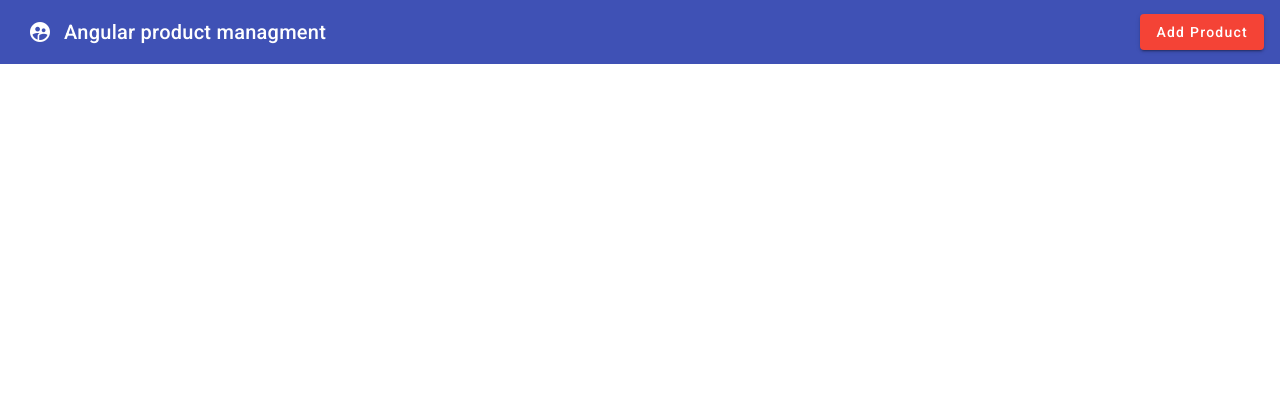
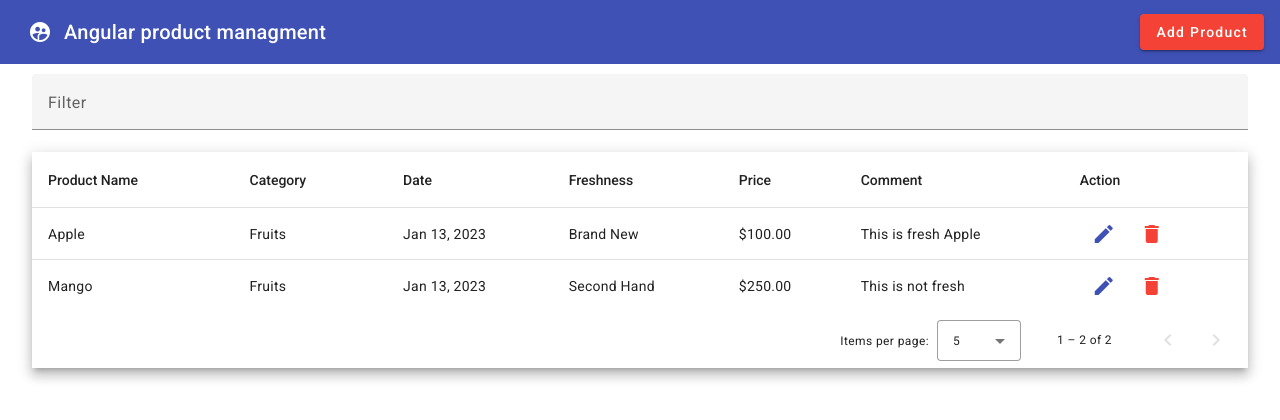
Before and after one commit to Avshalom-Ts/ProductTableReactiveForm, an Angular app: page / in a window 1280 px wide. Shown: the top 420 px of the page. Built offline with nearby package versions, Linux system fonts and the light colour scheme; data requests are answered from the project's data file.

Commit message:
Table design with bind data complet

```diff
--- a/src/app/app.component.html
+++ b/src/app/app.component.html
@@ -1,8 +1,82 @@
 <mat-toolbar color="primary">
-  <button mat-icon-button class="example-icon" aria-label="Example icon-button with menu icon">
+  <button mat-icon-button>
     <mat-icon>supervised_user_circle</mat-icon>
   </button>
   <span>Angular product managment</span>
   <span class="example-spacer"></span>
   <button mat-raised-button color="warn" (click)="openDialog()">Add Product</button>
 </mat-toolbar>
+
+<div class="container">
+  <div style="margin-top: 10px;">
+    <mat-form-field>
+      <mat-label>Filter</mat-label>
+      <input matInput (keyup)="applyFilter($event)" placeholder="Ex. Mia" #input>
+    </mat-form-field>
+
+    <div class="mat-elevation-z8">
+      <table mat-table [dataSource]="dataSource" matSort>
+
+        <!-- productName Column -->
+        <ng-container matColumnDef="productName">
+          <th mat-header-cell *matHeaderCellDef mat-sort-header> Product Name </th>
+          <td mat-cell *matCellDef="let row"> {{row.productName}} </td>
+        </ng-container>
+
+        <!-- Category Column -->
+        <ng-container matColumnDef="category">
+          <th mat-header-cell *matHeaderCellDef mat-sort-header> Category </th>
+          <td mat-cell *matCellDef="let row"> {{row.category}} </td>
+        </ng-container>
+
+        <!-- Date Column -->
+        <ng-container matColumnDef="date">
+          <th mat-header-cell *matHeaderCellDef mat-sort-header> Date </th>
+          <td mat-cell *matCellDef="let row"> {{row.date | date}} </td>
+        </ng-container>
+
+        <!-- Freshness Column -->
+        <ng-container matColumnDef="freshness">
+          <th mat-header-cell *matHeaderCellDef mat-sort-header> Freshness </th>
+          <td mat-cell *matCellDef="let row"> {{row.freshness}} </td>
+        </ng-container>
+
+        <!-- Price Column -->
+        <ng-container matColumnDef="price">
+          <th mat-header-cell *matHeaderCellDef mat-sort-header> Price </th>
+          <td mat-cell *matCellDef="let row"> {{row.price | currency}} </td>
+        </ng-container>
+
+        <!-- Comment Column -->
+        <ng-container matColumnDef="comment">
+          <th mat-header-cell *matHeaderCellDef mat-sort-header> Comment </th>
+          <td mat-cell *matCellDef="let row"> {{row.comment}} </td>
+        </ng-container>
+
+        <!-- Action Column -->
+        <ng-container matColumnDef="action">
+          <th mat-header-cell *matHeaderCellDef mat-sort-header> Action </th>
+          <td mat-cell *matCellDef="let row">
+            <button mat-icon-button color="primary">
+              <mat-icon>edit</mat-icon>
+            </button>
+            <button mat-icon-button color="warn">
+              <mat-icon>delete</mat-icon>
+            </button>
+          </td>
+        </ng-container>
+
+        <tr mat-header-row *matHeaderRowDef="displayedColumns"></tr>
+        <tr mat-row *matRowDef="let row; columns: displayedColumns;"></tr>
+
+        <!-- Row shown when there is no matching data. -->
+        <tr class="mat-row" *matNoDataRow>
+          <td class="mat-cell" colspan="4">No data matching the filter "{{input.value}}"</td>
+        </tr>
+      </table>
+
+      <mat-paginator [pageSizeOptions]="[5, 10, 25, 100]" aria-label="Select page of users"></mat-paginator>
+    </div>
+
+  </div>
+</div>
--- a/src/app/app.component.scss
+++ b/src/app/app.component.scss
@@ -1,3 +1,16 @@
 .example-spacer {
   flex: 1 1 auto;
 }
+table {
+  width: 100%;
+}
+
+.mat-mdc-form-field {
+  font-size: 14px;
+  width: 100%;
+}
+
+.container {
+  max-width: 95vw;
+  margin: 0 auto;
+}
--- a/src/app/app.component.ts
+++ b/src/app/app.component.ts
@@ -1,7 +1,10 @@
-import { Component, OnInit } from '@angular/core';
+import { Component, OnInit, AfterViewInit, ViewChild } from '@angular/core';
 import { MatDialog } from '@angular/material/dialog';
 import { AddProductDialogComponent } from './add-product-dialog/add-product-dialog.component';
 import { ApiService } from './services/api.service';
+import { MatPaginator } from '@angular/material/paginator';
+import { MatSort } from '@angular/material/sort';
+import { MatTableDataSource } from '@angular/material/table';
 
 @Component({
   selector: 'app-root',
@@ -9,6 +12,19 @@
   styleUrls: ['./app.component.scss'],
 })
 export class AppComponent implements OnInit {
+  displayedColumns: string[] = [
+    'productName',
+    'category',
+    'date',
+    'freshness',
+    'price',
+    'comment',
+    'action',
+  ];
+  dataSource!: MatTableDataSource<any>;
+
+  @ViewChild(MatPaginator) paginator!: MatPaginator;
+  @ViewChild(MatSort) sort!: MatSort;
   constructor(public dialog: MatDialog, private api: ApiService) {}
 
   ngOnInit(): void {
@@ -27,12 +43,24 @@
 
   getAllProducts() {
     this.api.getProduct().subscribe({
-      next: (res) => {
-        console.log(res);
+      next: (res: any) => {
+        // console.log(res);
+        this.dataSource = new MatTableDataSource(res);
+        this.dataSource.paginator = this.paginator;
+        this.dataSource.sort = this.sort;
       },
       error: () => {
         alert('Error while fetching the Records');
       },
     });
   }
+
+  applyFilter(event: Event) {
+    const filterValue = (event.target as HTMLInputElement).value;
+    this.dataSource.filter = filterValue.trim().toLowerCase();
+
+    if (this.dataSource.paginator) {
+      this.dataSource.paginator.firstPage();
+    }
+  }
 }
--- a/src/app/app.module.ts
+++ b/src/app/app.module.ts
@@ -17,6 +17,9 @@
 import { MatNativeDateModule } from '@angular/material/core';
 import { MatRadioModule } from '@angular/material/radio';
 import { HttpClientModule } from '@angular/common/http';
+import { MatTableModule } from '@angular/material/table';
+import { MatPaginatorModule } from '@angular/material/paginator';
+import { MatSortModule } from '@angular/material/sort';
 
 @NgModule({
   declarations: [AppComponent, AddProductDialogComponent],
@@ -37,6 +40,9 @@
     ReactiveFormsModule,
     FormsModule,
     HttpClientModule,
+    MatTableModule,
+    MatPaginatorModule,
+    MatSortModule,
   ],
   providers: [],
   bootstrap: [AppComponent],
```
